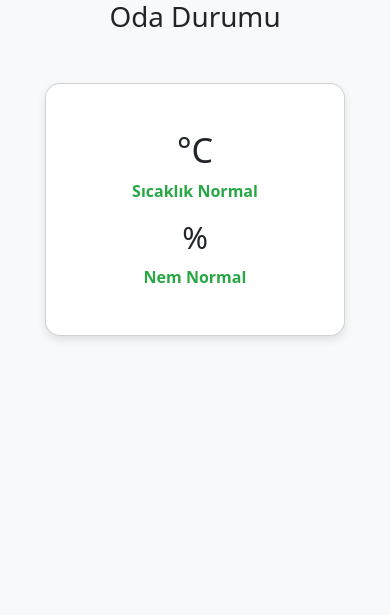
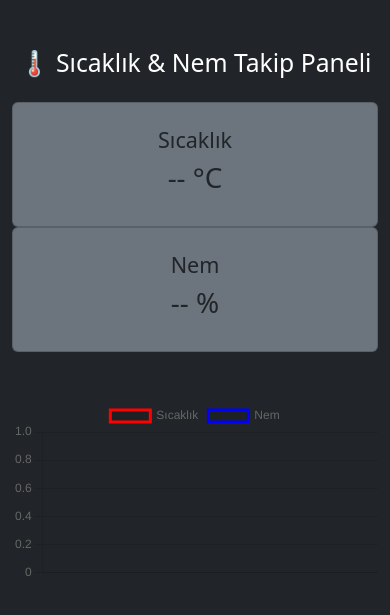
Before and after one commit to RuzgarTektas/smart_dashboard, a Flask app: template templates/index.html in a window 390 px wide. Shown: the top 615 px of the page. Run offline with Flask 3, Linux system fonts and the light colour scheme; the template is opened without the code that fills it, so the values that code supplies are empty.

Commit message:
index_guncellemesi

```diff
--- a/templates/index.html
+++ b/templates/index.html
@@ -1,41 +1,70 @@
 <!DOCTYPE html>
-<html lang="en">
+<html>
 <head>
     <meta charset="UTF-8">
-    <title>Smart Dashboard</title>
-    <link href="https://cdn.jsdelivr.net/npm/bootstrap@5.3.0/dist/css/bootstrap.min.css" rel="stylesheet">
-    <style>
-        body {
-            background-color: #f8f9fa;
-        }
-        .card {
-            max-width: 300px;
-            margin: auto;
-            margin-top: 50px;
-            padding: 30px;
-            box-shadow: 0 4px 8px rgba(0,0,0,0.1);
-            border-radius: 15px;
-        }
-        #temp-status, #humidity-status {
-            font-weight: bold;
-            color: #28a745;
-        }
-    </style>
+    <title>ESP32 İklim Paneli</title>
+    <script src="https://cdn.jsdelivr.net/npm/chart.js"></script>
+    <link href="https://cdn.jsdelivr.net/npm/bootstrap@5.3.2/dist/css/bootstrap.min.css" rel="stylesheet">
 </head>
-<body>
+<body class="bg-dark text-white">
 
-<div class="container">
-    <h1 class="mb-4 text-center">Oda Durumu</h1>
+<div class="container mt-5">
+    <h2 class="text-center mb-4">🌡️ Sıcaklık & Nem Takip Paneli</h2>
 
-    <div class="card text-center bg-white">
-        <div class="card-body">
-            <h2 class="display-4">{{ temp }}°C</h2>
-            <p class="card-text" id="temp-status">Sıcaklık Normal</p>
-            <h3 class="display-5 mt-3">{{ humidity }}%</h3>
-            <p class="card-text" id="humidity-status">Nem Normal</p>
+    <div class="row">
+        <div class="col-md-6">
+            <div class="card bg-secondary text-center p-4">
+                <h4>Sıcaklık</h4>
+                <h1 id="temp">-- °C</h1>
+            </div>
+        </div>
+
+        <div class="col-md-6">
+            <div class="card bg-secondary text-center p-4">
+                <h4>Nem</h4>
+                <h1 id="hum">-- %</h1>
+            </div>
         </div>
     </div>
+
+    <canvas id="chart" class="mt-5"></canvas>
 </div>
+
+<script>
+const ctx = document.getElementById('chart').getContext('2d');
+const chart = new Chart(ctx, {
+    type: 'line',
+    data: {
+        labels: [],
+        datasets: [{
+            label: 'Sıcaklık',
+            data: [],
+            borderColor: 'red'
+        },{
+            label: 'Nem',
+            data: [],
+            borderColor: 'blue'
+        }]
+    }
+});
+
+function fetchData() {
+    fetch('/api/data')
+        .then(res => res.json())
+        .then(data => {
+            document.getElementById("temp").innerText = data.temperature + " °C";
+            document.getElementById("hum").innerText = data.humidity + " %";
+
+            const now = new Date().toLocaleTimeString();
+            chart.data.labels.push(now);
+            chart.data.datasets[0].data.push(data.temperature);
+            chart.data.datasets[1].data.push(data.humidity);
+            chart.update();
+        });
+}
+
+setInterval(fetchData, 3000);
+</script>
 
 </body>
 </html>
```
